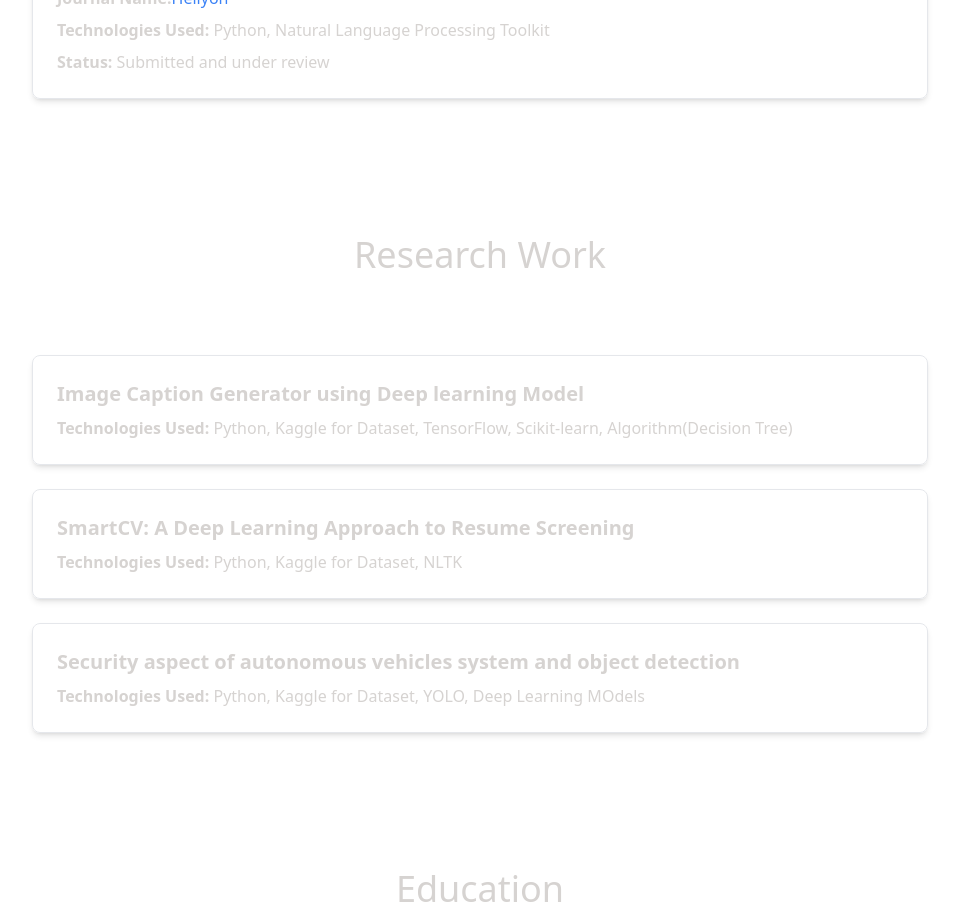
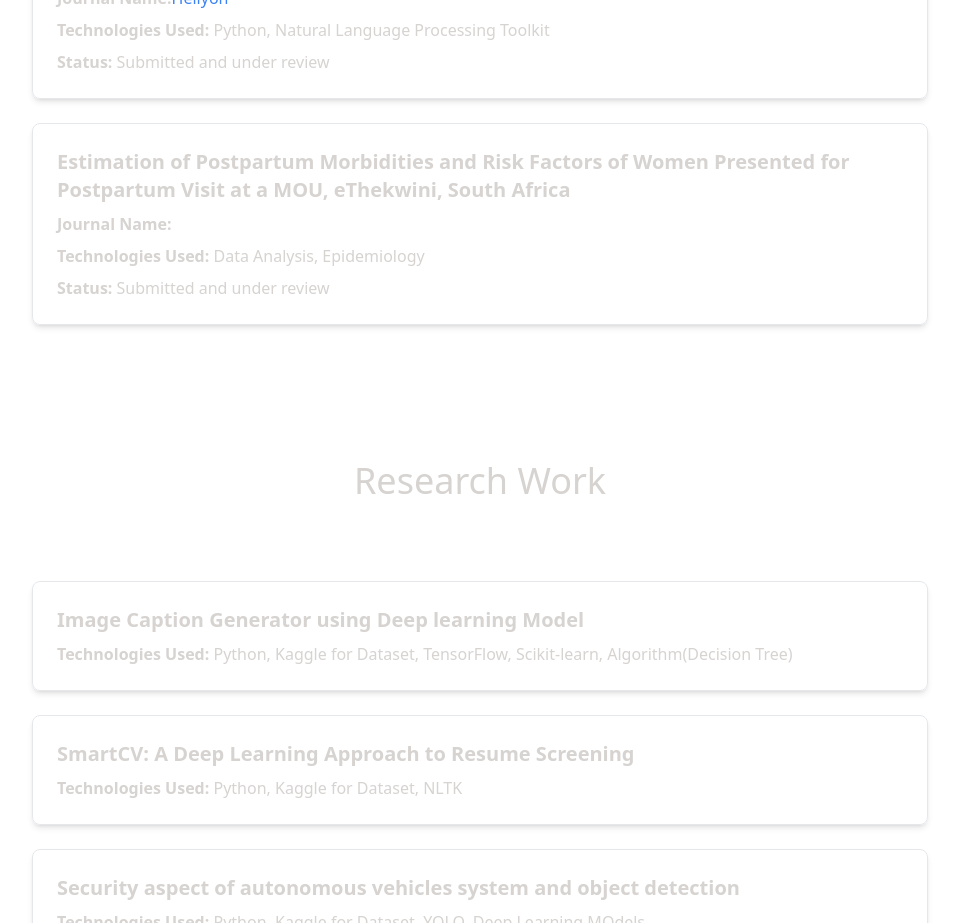
Before and after one commit to hoque21/Rafiul-Hoque, a React (Vite) app: page / in a window 1280 px wide. Shown: the part 3340-4263 px from the top of the page, without its empty margins (160-1119 px from the left). Built offline with nearby package versions, Linux system fonts and the light colour scheme; the HTML template or start-up script is replaced by a standard one.

Commit message:
Publication

```diff
--- a/src/constants/index.js
+++ b/src/constants/index.js
@@ -67,17 +67,23 @@ export const PUBLICATION = [
     title: `Depressive and Suicidal Text-Based Sentiment Analysis In Bangla Using Deep Learning Models.`,
     journalName: 'Business & IT',
     journalLink: "https://bit.fsv.cvut.cz/",
-    technologies: ["Python", "Natural Language Processing Toolkit",],
-    status: 'Submitted and under review', // Add status field
+    technologies: ["Python", "Natural Language Processing Toolkit"],
+    status: 'Submitted and under review',
   },
   {
     title: `Transformer-Based Sentiment Analysis for Classification Non-depressive and Suicidal Thought in Bangla Text.`,
     journalName: 'Heliyon',
     journalLink: "https://www.cell.com/heliyon/home",
-    technologies: ["Python", "Natural Language Processing Toolkit",],
-    status: 'Submitted and under review', // Add status field
+    technologies: ["Python", "Natural Language Processing Toolkit"],
+    status: 'Submitted and under review',
   },
-
+  {
+    title: `Estimation of Postpartum Morbidities and Risk Factors of Women Presented for Postpartum Visit at a MOU, eThekwini, South Africa`,
+    journalName: '', // Placeholder if journal is not known yet
+    journalLink: '', // Leave blank or add the journal's link if available
+    technologies: ["Data Analysis", "Epidemiology"],
+    status: 'Submitted and under review', // Adjust status as needed
+  }
 ];
 
 // Example of updated publication data
```
